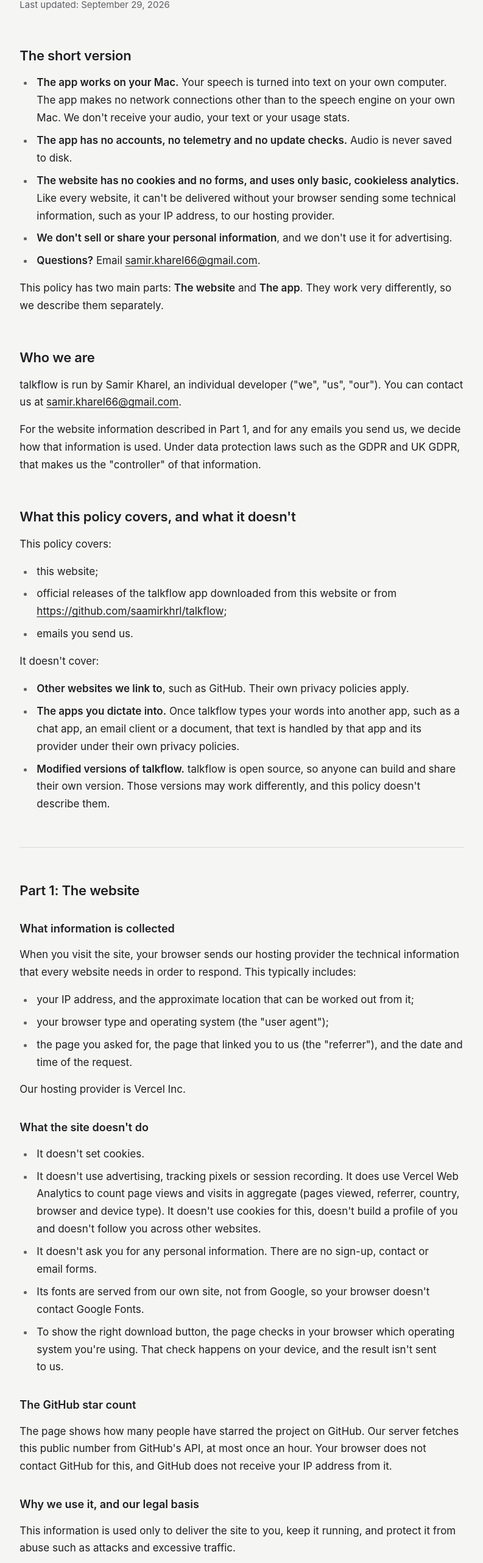
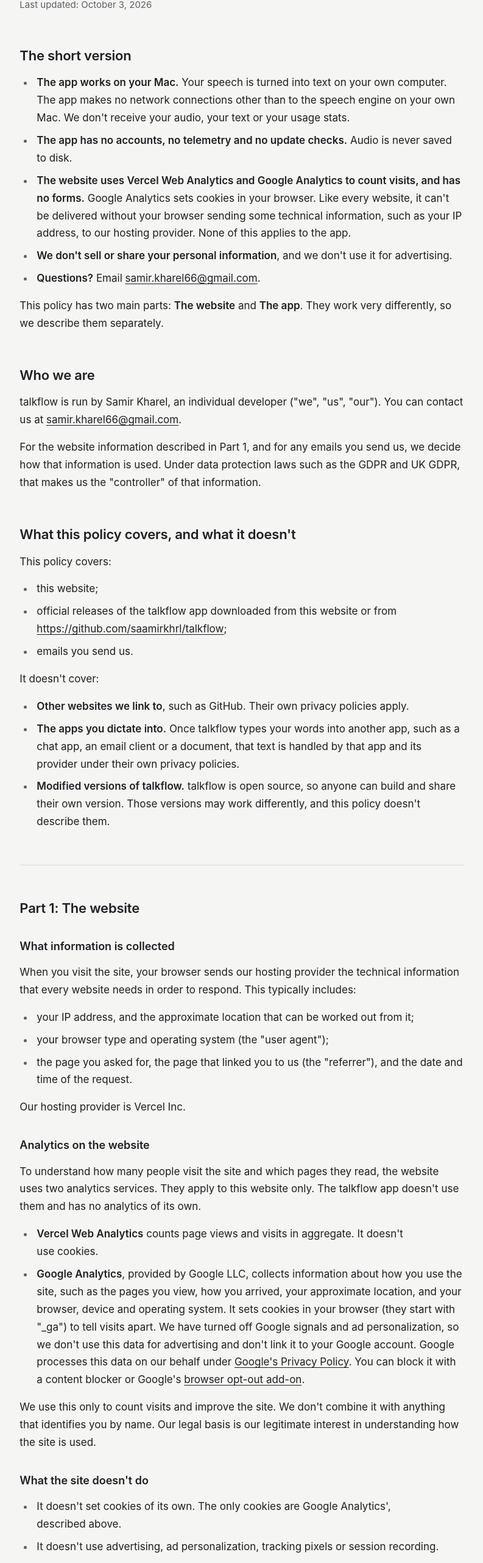
Before and after one commit to saamirkhrl/talkflow, a Next.js app in the folder client/: page /privacy in a window 1280 px wide. Shown: the part 234-2797 px from the top of the page at 61% size, without its empty margins (243-1036 px from the left). Built offline with nearby package versions, Linux system fonts and the light colour scheme; no server answers.

Commit message:
feat: add Google Analytics to website, update privacy
Co-Authored-By: Claude Sonnet 5.5 <noreply@anthropic.com>

```diff
--- a/client/app/layout.tsx
+++ b/client/app/layout.tsx
@@ -1,6 +1,7 @@
 import { Analytics } from "@vercel/analytics/next";
 import type { Metadata } from "next";
 import { Newsreader } from "next/font/google";
+import { GoogleAnalytics } from "@/components/GoogleAnalytics";
 import { Footer } from "@/components/landing/Footer";
 import { Nav } from "@/components/landing/Nav";
 import { SmoothScroll } from "@/components/landing/SmoothScroll";
@@ -53,6 +54,7 @@ export default async function RootLayout({ children }: LayoutProps<"/">) {
           <Footer />
         </VisitorProvider>
         <Analytics />
+        <GoogleAnalytics />
       </body>
     </html>
   );
--- a/client/app/privacy/page.tsx
+++ b/client/app/privacy/page.tsx
@@ -10,7 +10,7 @@ export const metadata: Metadata = {
 
 export default function PrivacyPage() {
   return (
-    <LegalPage title="Privacy Policy" lastUpdated="September 29, 2026">
+    <LegalPage title="Privacy Policy" lastUpdated="October 3, 2026">
       <h2 id="short-version">The short version</h2>
       <ul>
         <li>
@@ -23,9 +23,11 @@ export default function PrivacyPage() {
           never saved to disk.
         </li>
         <li>
-          <strong>The website has no cookies and no forms, and uses only basic, cookieless
-          analytics.</strong> Like every website, it can&apos;t be delivered without your browser
-          sending some technical information, such as your IP address, to our hosting provider.
+          <strong>The website uses Vercel Web Analytics and Google Analytics to count visits,
+          and has no forms.</strong> Google Analytics sets cookies in your browser. Like every
+          website, it can&apos;t be delivered without your browser sending some technical
+          information, such as your IP address, to our hosting provider. None of this applies to
+          the app.
         </li>
         <li>
           <strong>We don&apos;t sell or share your personal information</strong>, and we don&apos;t
@@ -98,14 +100,44 @@ export default function PrivacyPage() {
       </ul>
       <p>Our hosting provider is Vercel Inc.</p>
 
+      <h3 id="website-analytics">Analytics on the website</h3>
+      <p>
+        To understand how many people visit the site and which pages they read, the website uses
+        two analytics services. They apply to this website only. The talkflow app doesn&apos;t
+        use them and has no analytics of its own.
+      </p>
+      <ul>
+        <li>
+          <strong>Vercel Web Analytics</strong> counts page views and visits in aggregate. It
+          doesn&apos;t use cookies.
+        </li>
+        <li>
+          <strong>Google Analytics</strong>, provided by Google LLC, collects information about
+          how you use the site, such as the pages you view, how you arrived, your approximate
+          location, and your browser, device and operating system. It sets cookies in your
+          browser (they start with &quot;_ga&quot;) to tell visits apart. We have turned off
+          Google signals and ad personalization, so we don&apos;t use this data for advertising
+          and don&apos;t link it to your Google account. Google processes this data on our behalf
+          under <a href="https://policies.google.com/privacy">Google&apos;s Privacy Policy</a>.
+          You can block it with a content blocker or Google&apos;s{" "}
+          <a href="https://tools.google.com/dlpage/gaoptout">browser opt-out add-on</a>.
+        </li>
+      </ul>
+      <p>
+        We use this only to count visits and improve the site. We don&apos;t combine it with
+        anything that identifies you by name. Our legal basis is our legitimate interest in
+        understanding how the site is used.
+      </p>
+
       <h3 id="website-not">What the site doesn&apos;t do</h3>
       <ul>
-        <li>It doesn&apos;t set cookies.</li>
         <li>
-          It doesn&apos;t use advertising, tracking pixels or session recording. It does use Vercel
-          Web Analytics to count page views and visits in aggregate (pages viewed, referrer,
-          country, browser and device type). It doesn&apos;t use cookies for this, doesn&apos;t
-          build a profile of you and doesn&apos;t follow you across other websites.
+          It doesn&apos;t set cookies of its own. The only cookies are Google Analytics&apos;,
+          described above.
+        </li>
+        <li>
+          It doesn&apos;t use advertising, ad personalization, tracking pixels or session
+          recording.
         </li>
         <li>
           It doesn&apos;t ask you for any personal information. There are no sign-up, contact or
@@ -165,11 +197,11 @@ export default function PrivacyPage() {
 
       <h3 id="website-dnt">&quot;Do Not Track&quot; and Global Privacy Control</h3>
       <p>
-        We don&apos;t track visitors across other websites, and we don&apos;t allow other
-        companies to do so through our site. Our aggregate analytics don&apos;t use cookies or
-        build a profile of you. So there&apos;s nothing for a &quot;Do Not
-        Track&quot; or Global Privacy Control signal to switch off. The site works the same way
-        whether or not your browser sends one.
+        We don&apos;t sell your data or use it for advertising, and we don&apos;t allow other
+        companies to track you across other websites through our site. Our analytics (see above)
+        don&apos;t currently change their behavior when your browser sends a &quot;Do Not
+        Track&quot; or Global Privacy Control signal. To opt out, use a content blocker or the
+        Google opt-out add-on above.
       </p>
 
       <hr />
--- /dev/null
+++ b/client/components/GoogleAnalytics.tsx
@@ -0,0 +1,19 @@
+import Script from "next/script";
+
+const GA_ID = "G-6KCZMMRGW1";
+
+// Website only. The desktop app has no analytics or telemetry.
+// Google signals and ad personalization stay off; we don't do advertising.
+export function GoogleAnalytics() {
+  return (
+    <>
+      <Script src={`https://www.googletagmanager.com/gtag/js?id=${GA_ID}`} strategy="afterInteractive" />
+      <Script id="google-analytics" strategy="afterInteractive">
+        {`window.dataLayer = window.dataLayer || [];
+function gtag(){dataLayer.push(arguments);}
+gtag('js', new Date());
+gtag('config', '${GA_ID}', { allow_google_signals: false, allow_ad_personalization_signals: false });`}
+      </Script>
+    </>
+  );
+}
```
